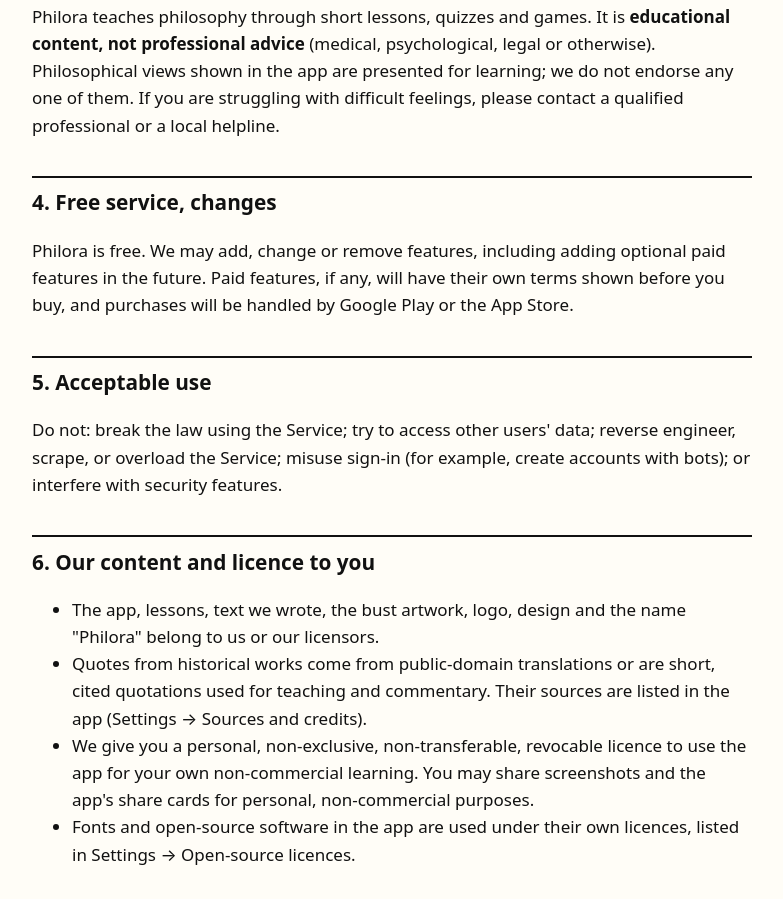
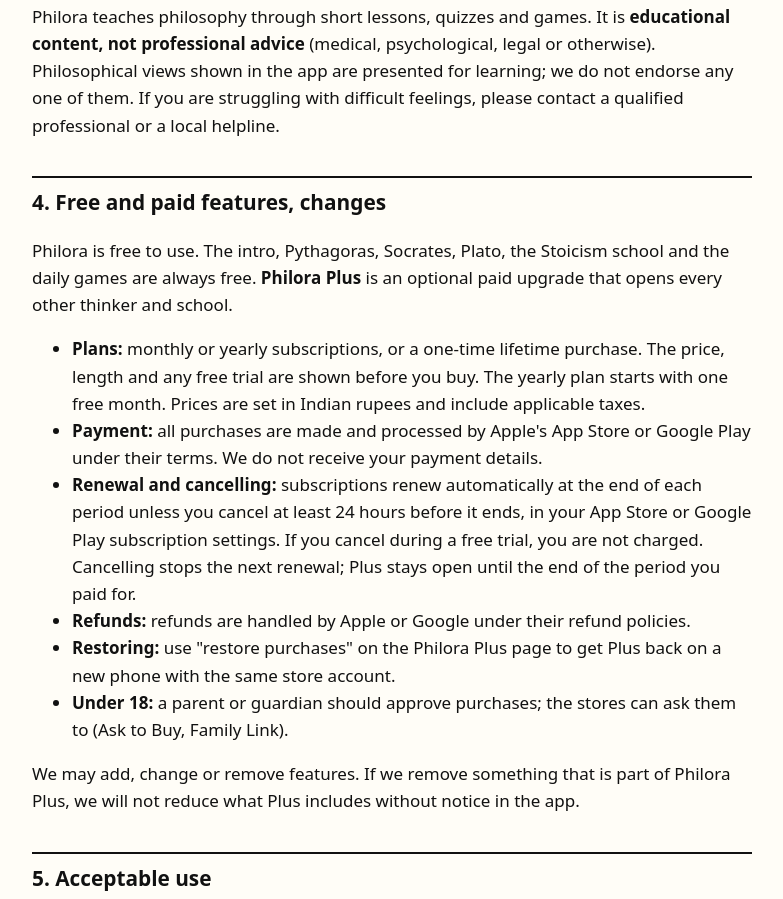
Before and after one commit to ivihaanj/philora-site, a plain HTML site: page terms/index.html in a window 1280 px wide. Shown: the part 971-1870 px from the top of the page, without its empty margins (248-1031 px from the left). Drawn offline with Linux system fonts and the light colour scheme.

Commit message:
Privacy and terms: Philora Plus (optional purchases through the App Store / Google Play)
Co-Authored-By: Claude Opus 5.5 <noreply@anthropic.com>
Claude-Session: https://claude.ai/code/session_01L9KxLEdFzALCyY7ZZP5zsm

```diff
--- a/terms/index.html
+++ b/terms/index.html
@@ -24,7 +24,7 @@ footer{max-width:760px;margin:0 auto;padding:20px;color:var(--ink2);font-size:.9
 <header><div class="in"><a class="brand" href="https://ivihaanj.github.io/philora-site/">Philora</a><a href="https://ivihaanj.github.io/philora-site/privacy/">Privacy</a><a href="https://ivihaanj.github.io/philora-site/terms/">Terms</a><a href="https://ivihaanj.github.io/philora-site/delete-account/">Delete account</a></div></header>
 <main><h1>Philora Terms of Service</h1>
 <p><strong>Effective date:</strong> 20 October 2026</p>
-<p><strong>Last updated:</strong> 2 November 2026</p>
+<p><strong>Last updated:</strong> 18 November 2026</p>
 <p>These terms are an agreement between you and <strong>Vihaan Joshi</strong>, an individual developer based in India ("we", "us"), about your use of the Philora app and website (the "Service"). By using Philora you agree to them. If you do not agree, please do not use the Service.</p>
 <h2>1. Who can use Philora</h2>
 <ul>
@@ -40,8 +40,17 @@ footer{max-width:760px;margin:0 auto;padding:20px;color:var(--ink2);font-size:.9
 </ul>
 <h2>3. What Philora is (and is not)</h2>
 <p>Philora teaches philosophy through short lessons, quizzes and games. It is <strong>educational content, not professional advice</strong> (medical, psychological, legal or otherwise). Philosophical views shown in the app are presented for learning; we do not endorse any one of them. If you are struggling with difficult feelings, please contact a qualified professional or a local helpline.</p>
-<h2>4. Free service, changes</h2>
-<p>Philora is free. We may add, change or remove features, including adding optional paid features in the future. Paid features, if any, will have their own terms shown before you buy, and purchases will be handled by Google Play or the App Store.</p>
+<h2>4. Free and paid features, changes</h2>
+<p>Philora is free to use. The intro, Pythagoras, Socrates, Plato, the Stoicism school and the daily games are always free. <strong>Philora Plus</strong> is an optional paid upgrade that opens every other thinker and school.</p>
+<ul>
+<li><strong>Plans:</strong> monthly or yearly subscriptions, or a one-time lifetime purchase. The price, length and any free trial are shown before you buy. The yearly plan starts with one free month. Prices are set in Indian rupees and include applicable taxes.</li>
+<li><strong>Payment:</strong> all purchases are made and processed by Apple's App Store or Google Play under their terms. We do not receive your payment details.</li>
+<li><strong>Renewal and cancelling:</strong> subscriptions renew automatically at the end of each period unless you cancel at least 24 hours before it ends, in your App Store or Google Play subscription settings. If you cancel during a free trial, you are not charged. Cancelling stops the next renewal; Plus stays open until the end of the period you paid for.</li>
+<li><strong>Refunds:</strong> refunds are handled by Apple or Google under their refund policies.</li>
+<li><strong>Restoring:</strong> use "restore purchases" on the Philora Plus page to get Plus back on a new phone with the same store account.</li>
+<li><strong>Under 18:</strong> a parent or guardian should approve purchases; the stores can ask them to (Ask to Buy, Family Link).</li>
+</ul>
+<p>We may add, change or remove features. If we remove something that is part of Philora Plus, we will not reduce what Plus includes without notice in the app.</p>
 <h2>5. Acceptable use</h2>
 <p>Do not: break the law using the Service; try to access other users' data; reverse engineer, scrape, or overload the Service; misuse sign-in (for example, create accounts with bots); or interfere with security features.</p>
 <h2>6. Our content and licence to you</h2>
```
Also changed, not shown: privacy/index.html (+3 -2 lines).
